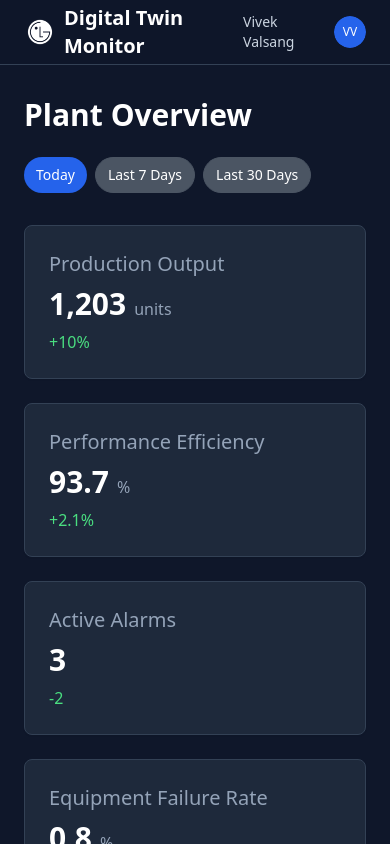
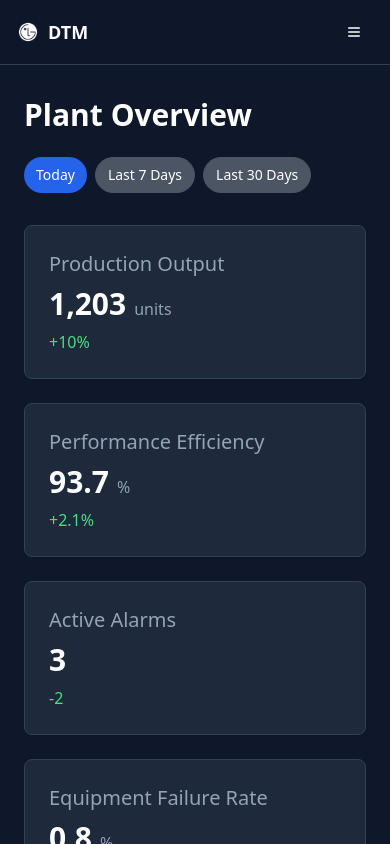
Before and after one commit to AmbitSoftwareDXB/factory-pulse-monitor-ui, a React (Vite) app: page / in a window 390 px wide. Shown: the top 844 px of the page. Built offline with nearby package versions, Linux system fonts and the light colour scheme.

Commit message:
Fix: Implement mobile navigation
Adds a burger menu for mobile navigation, ensuring all routes are accessible on smaller screens.

```diff
--- a/src/components/dashboard/Navigation.tsx
+++ b/src/components/dashboard/Navigation.tsx
@@ -1,10 +1,15 @@
 
-import React from 'react';
+import React, { useState } from 'react';
 import { Avatar, AvatarFallback, AvatarImage } from '@/components/ui/avatar';
 import { Link, useLocation } from 'react-router-dom';
+import { Button } from '@/components/ui/button';
+import { Sheet, SheetContent, SheetTrigger } from '@/components/ui/sheet';
+import { Menu } from 'lucide-react';
 
 const Navigation = () => {
   const location = useLocation();
+  const [isOpen, setIsOpen] = useState(false);
+
   const navItems = [
     { name: 'Overview', path: '/' },
     { name: 'Machines', path: '/machines' },
@@ -17,16 +22,19 @@ const Navigation = () => {
 
   return (
     <nav className="sticky top-0 z-50 bg-slate-900/95 backdrop-blur-sm border-b border-slate-700">
-      <div className="max-w-7xl mx-auto px-6 h-16 flex items-center justify-between">
-        <div className="flex items-center space-x-8">
-          <Link to="/" className="flex items-center space-x-2 text-xl font-bold text-white hover:text-blue-400 transition-colors">
+      <div className="max-w-7xl mx-auto px-4 sm:px-6 h-16 flex items-center justify-between">
+        <div className="flex items-center space-x-4 sm:space-x-8">
+          <Link to="/" className="flex items-center space-x-2 text-lg sm:text-xl font-bold text-white hover:text-blue-400 transition-colors">
             <img
               src="/lovable-uploads/040dcaec-ee9e-42b9-a3f0-5f1475f922ff.png"
               alt="Digital Twin Monitor Logo"
-              className="h-8 w-8 dark:brightness-100 brightness-0 dark:invert-0 invert"
+              className="h-6 w-6 sm:h-8 sm:w-8 dark:brightness-100 brightness-0 dark:invert-0 invert"
             />
-            <span>Digital Twin Monitor</span>
+            <span className="hidden sm:block">Digital Twin Monitor</span>
+            <span className="sm:hidden">DTM</span>
           </Link>
+
+          {/* Desktop Navigation */}
           <div className="hidden md:flex space-x-6">
             {navItems.map((item) => (
               <Link
@@ -41,7 +49,46 @@ const Navigation = () => {
             ))}
           </div>
         </div>
-        <div className="flex items-center space-x-4">
+
+        <div className="flex items-center space-x-2 sm:space-x-4">
+          {/* Mobile Menu Button */}
+          <Sheet open={isOpen} onOpenChange={setIsOpen}>
+            <SheetTrigger asChild>
+              <Button variant="ghost" size="icon" className="md:hidden text-white hover:text-blue-400 hover:bg-slate-800">
+                <Menu className="h-5 w-5" />
+                <span className="sr-only">Toggle menu</span>
+              </Button>
+            </SheetTrigger>
+            <SheetContent side="right" className="w-[280px] bg-slate-900 border-slate-700">
+              <div className="flex flex-col space-y-4 mt-8">
+                <div className="flex items-center space-x-2 px-2 mb-6">
+                  <Avatar className="h-10 w-10">
+                    <AvatarImage src="" />
+                    <AvatarFallback className="bg-blue-600 text-white text-sm">VV</AvatarFallback>
+                  </Avatar>
+                  <div className="text-sm text-slate-300">
+                    Vivek Valsang
+                  </div>
+                </div>
+
+                {navItems.map((item) => (
+                  <Link
+                    key={item.name}
+                    to={item.path}
+                    onClick={() => setIsOpen(false)}
+                    className={`flex items-center px-2 py-3 text-base font-medium transition-colors hover:text-blue-400 hover:bg-slate-800 rounded-md ${
+                      location.pathname === item.path ? 'text-blue-400 bg-slate-800' : 'text-slate-300'
+                    }`}
+                  >
+                    {item.name}
+                  </Link>
+                ))}
+              </div>
+            </SheetContent>
+          </Sheet>
+
+          {/* Desktop User Info */}
+          <div className="hidden sm:flex items-center space-x-4">
             <div className="text-sm text-slate-300">
               Vivek Valsang
             </div>
@@ -51,6 +98,7 @@ const Navigation = () => {
             </Avatar>
           </div>
         </div>
+      </div>
     </nav>
   );
 };
```
Lines whose indentation alone changed are shown as unchanged.
